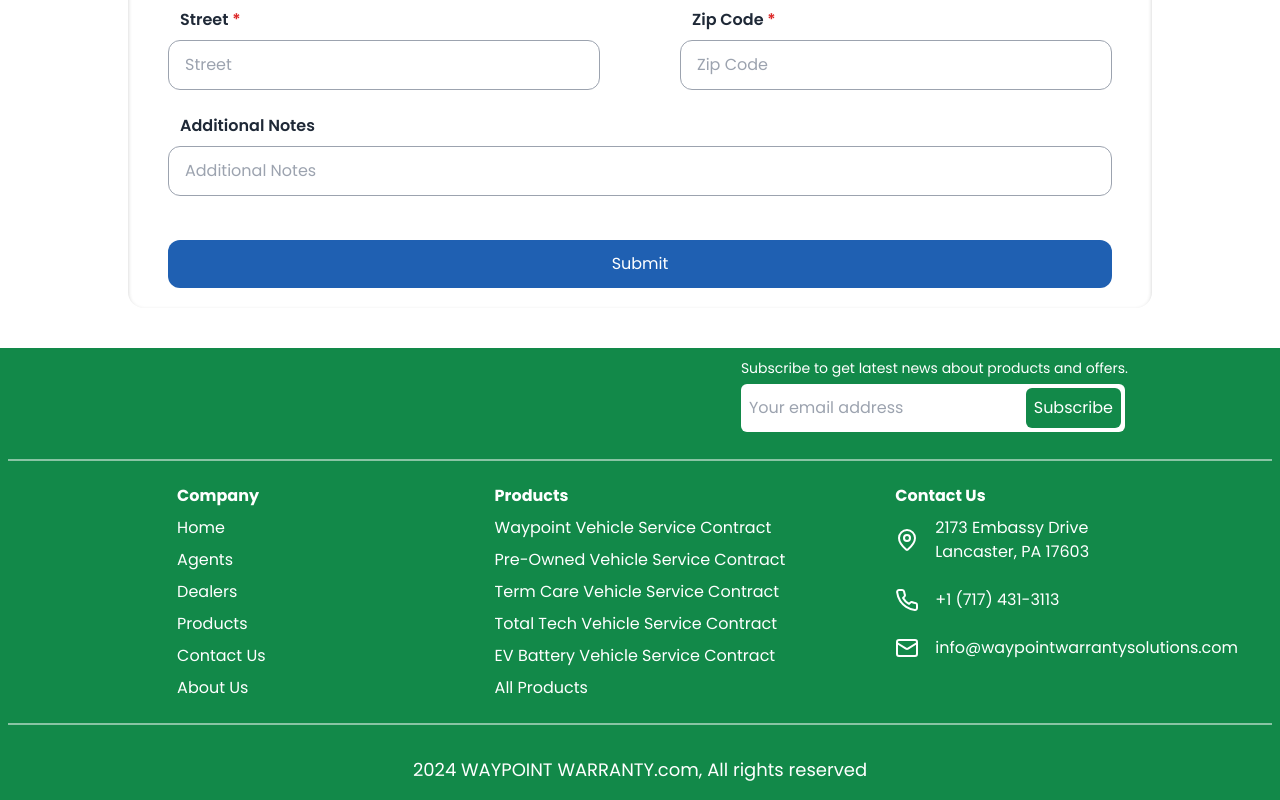
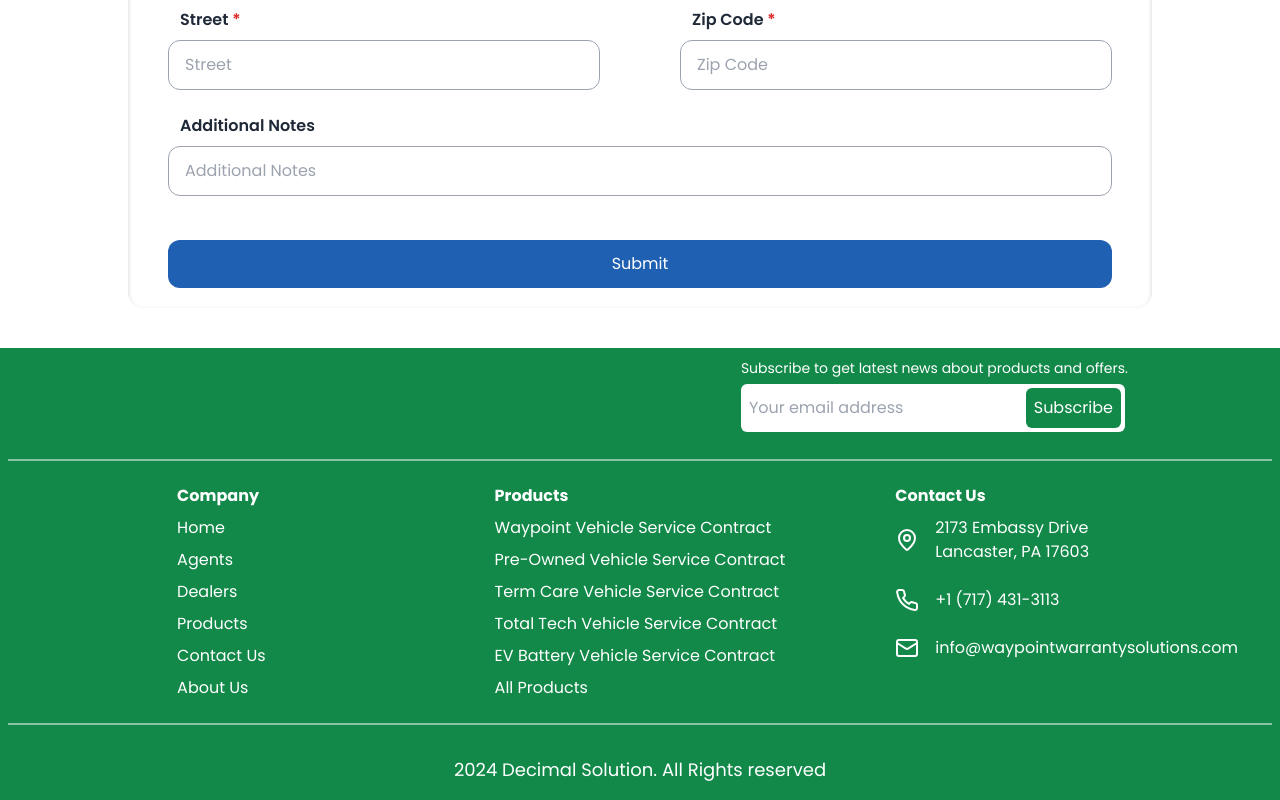
Before and after one commit to AbdullahSaad5/waypoint-warranty, a Next.js app: page /agents in a window 1280 px wide. Shown: the part 2095-2895 px from the top of the page. Built offline with nearby package versions, Linux system fonts and the light colour scheme.

Commit message:
refactor: Update Footer component to include Decimal Solution link and update copyright notice

```diff
--- a/app/components/Footer/index.tsx
+++ b/app/components/Footer/index.tsx
@@ -150,7 +150,11 @@ export default function Footer() {
           <Divider />
           <div className="flex flex-col lg:flex-row justify-around items-center">
             <span className="text-sm text-center lg:text-lg md:text-base my-2">
-              2024 WAYPOINT WARRANTY.com, All rights reserved
+              2024{" "}
+              <a href="www.decimalsolution.com" target="_blank" rel="noreferrer">
+                Decimal Solution.
+              </a>{" "}
+              All Rights reserved
             </span>
           </div>
         </div>
```
